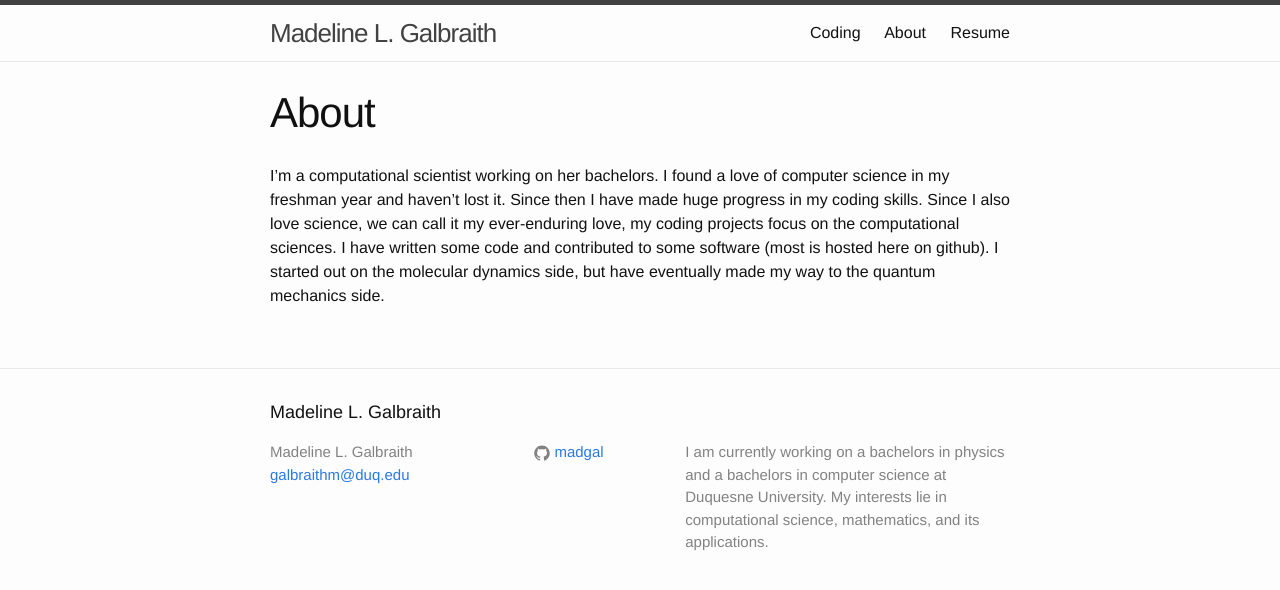
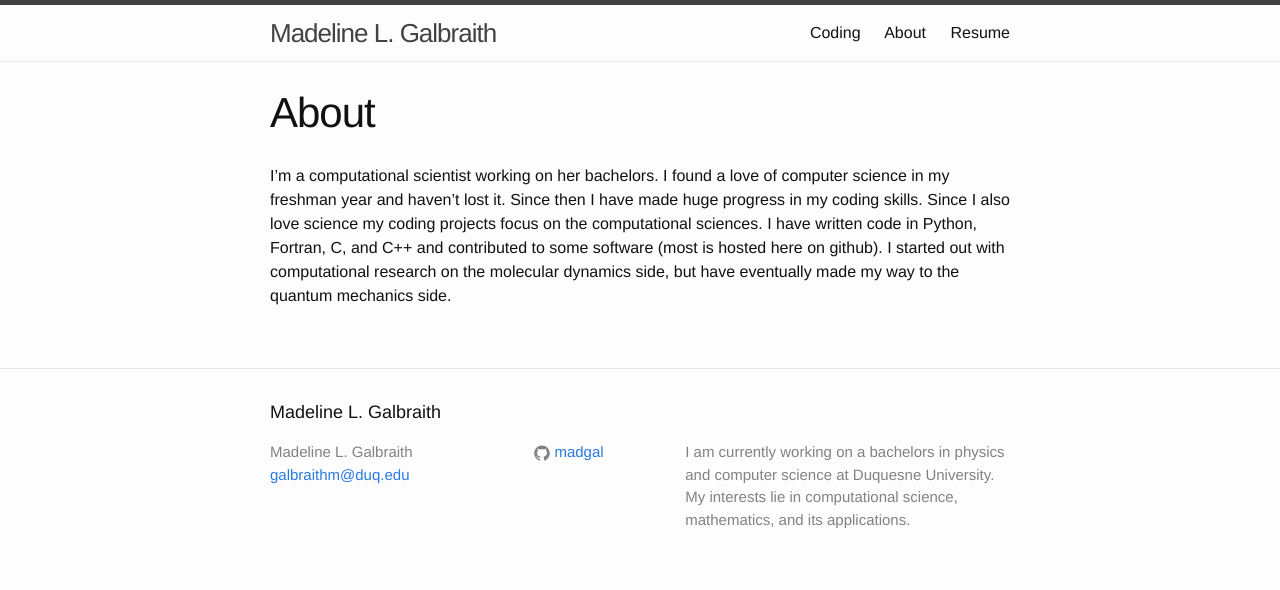
Before and after one commit to madgal/madgal.github.io, a Jekyll site: the page built from about.md, in a window 1280 px wide. Shown: the top 590 px of the page. Built offline with Jekyll 4.4.1, drawn with Linux system fonts in a browser that asks for light colours.

Commit message:
Updated information

```diff
--- a/_config.yml
+++ b/_config.yml
@@ -10,9 +10,9 @@
 email: galbraithm@duq.edu
 #email: galbraithm001@gmail.com
 description: > # this means to ignore newlines until "baseurl:"
-  I am currently working on a bachelors in physics and a bachelors
-  in computer science at Duquesne University. My interests lie in computational
-  science, mathematics, and its applications.
+  I am currently working on a bachelors in physics and computer science
+  at Duquesne University. My interests lie in computational science,
+  mathematics, and its applications.
 baseurl: "" # the subpath of your site, e.g. /blog
 url: "http://madgal.github.io" # the base hostname & protocol for your site
 #twitter_username: jekyllrb
--- a/about.md
+++ b/about.md
@@ -4,4 +4,4 @@ title: About
 permalink: /about/
 ---
 
-I'm a computational scientist working on her bachelors. I found a love of computer science in my freshman year and haven't lost it. Since then I have made huge progress in my coding skills. Since I also love science, we can call it my ever-enduring love, my coding projects focus on the computational sciences. I have written some code and contributed to some software (most is hosted here on github). I started out on the molecular dynamics side, but have eventually made my way to the quantum mechanics side.
+I'm a computational scientist working on her bachelors. I found a love of computer science in my freshman year and haven't lost it. Since then I have made huge progress in my coding skills. Since I also love science my coding projects focus on the computational sciences. I have written code in Python, Fortran, C, and C++ and contributed to some software (most is hosted here on github). I started out with computational research on the molecular dynamics side, but have eventually made my way to the quantum mechanics side.
```
Also changed, not shown: resume.md (+1 -1 lines).
